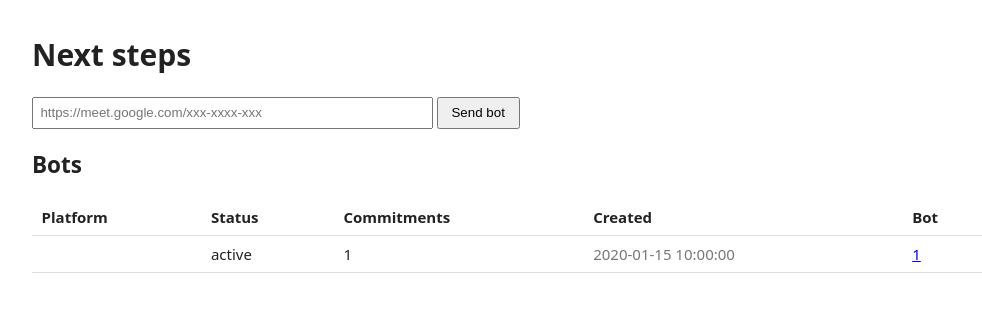
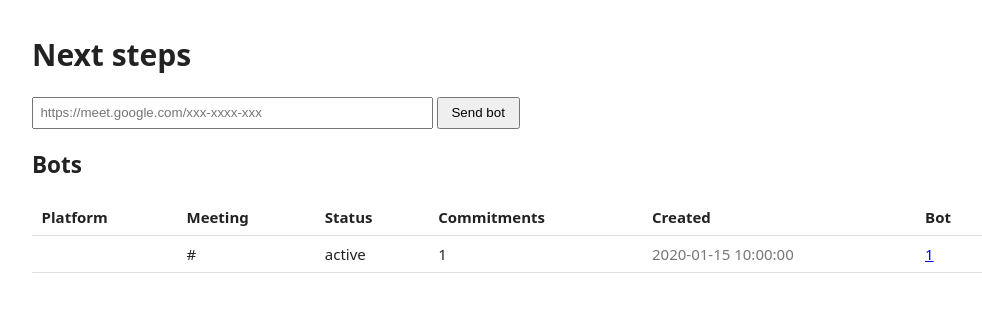
Before and after one commit to ShawnMadadha/next-steps-bot, a FastAPI app: template templates/index.html in a window 1280 px wide. Shown: the top 312 px of the page, without its empty margins (128-1110 px from the left). Run offline with FastAPI, Linux system fonts and the light colour scheme; the template is opened without the code that fills it: most values are stand-ins (such as "Sample title", 1, 10 or a date in 2020).

Commit message:
Show replay bots as replay of fixtures/<name> instead of the full path

```diff
--- a/templates/bot.html
+++ b/templates/bot.html
@@ -24,7 +24,7 @@
 <body>
 <p><a href="/">All bots</a></p>
 <h1>{{ bot.platform }} call</h1>
-<p class="muted">{{ bot.meeting_url }}<br>Bot {{ bot.id }}, {% if bot.ended %}ended{% else %}live, this page refreshes every 3 seconds{% endif %}</p>
+<p class="muted">{% if bot.meeting_url.startswith("replay:") %}replay of fixtures/{{ bot.meeting_url.rsplit("/", 1)[-1] }}{% else %}{{ bot.meeting_url }}{% endif %}<br>Bot {{ bot.id }}, {% if bot.ended %}ended{% else %}live, this page refreshes every 3 seconds{% endif %}</p>
 
 <h2>Status</h2>
 {% if timeline %}
--- a/templates/index.html
+++ b/templates/index.html
@@ -23,10 +23,11 @@
 <h2>Bots</h2>
 {% if bots %}
 <table>
-  <tr><th>Platform</th><th>Status</th><th>Commitments</th><th>Created</th><th>Bot</th></tr>
+  <tr><th>Platform</th><th>Meeting</th><th>Status</th><th>Commitments</th><th>Created</th><th>Bot</th></tr>
   {% for b in bots %}
   <tr>
     <td>{{ b.platform }}</td>
+    <td>{% if b.meeting_url.startswith("replay:") %}replay of fixtures/{{ b.meeting_url.rsplit("/", 1)[-1] }}{% else %}{{ b.meeting_url }}{% endif %}</td>
     <td>{{ b.status_text }}</td>
     <td>{{ b.commitment_count }}</td>
     <td class="muted">{{ b.created_at }}</td>
```
Also changed, not shown: tests/test_actions.py (+2 -0 lines).
